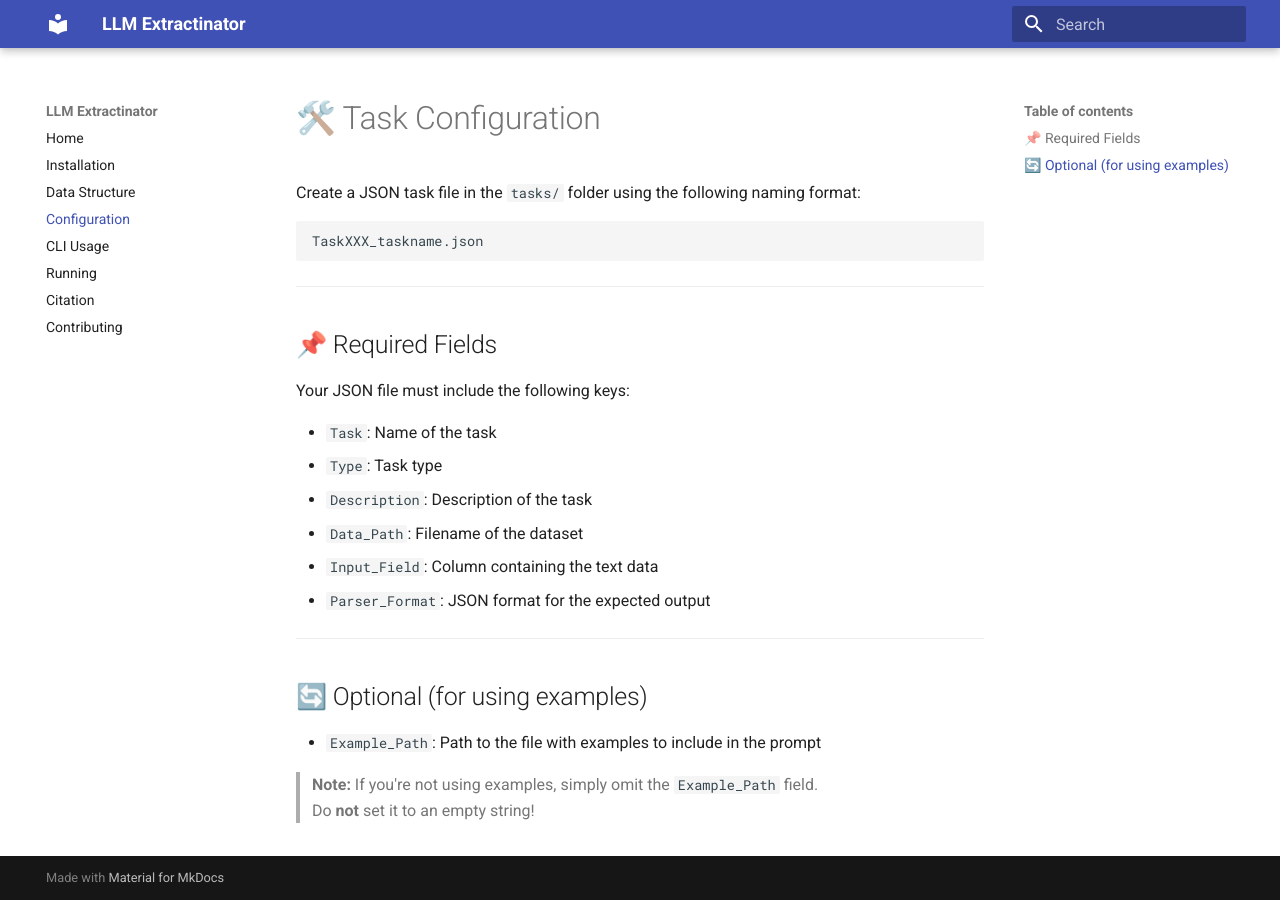
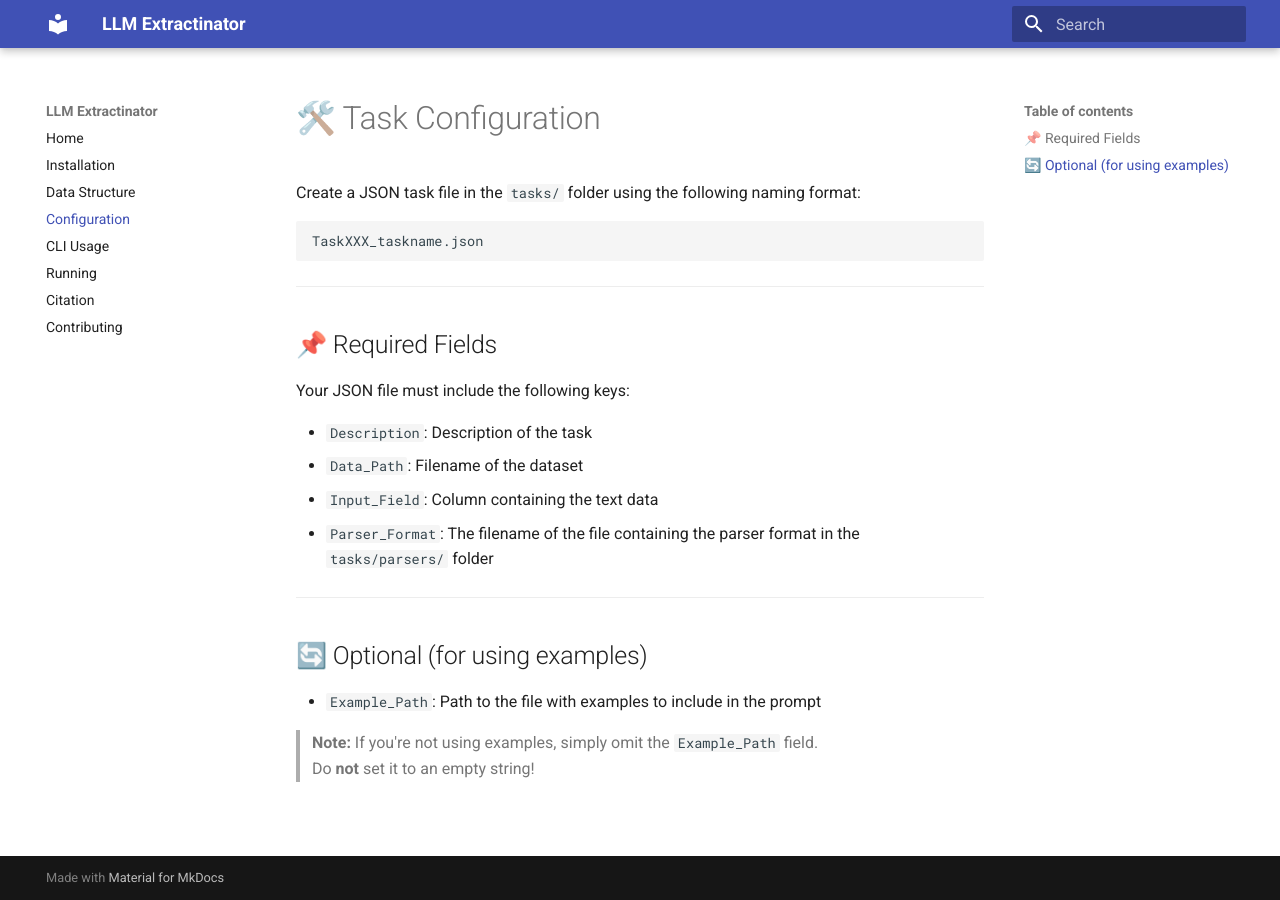
Before and after one commit to DIAGNijmegen/llm_extractinator, an MkDocs documentation site: the page built from docs/configuration.md, in a window 1280 px wide. Built offline with MkDocs 1.6.1 and Material for MkDocs 9.7.7, drawn with Linux system fonts in a browser that asks for light colours.

Commit message:
update docs

```diff
--- a/docs/configuration.md
+++ b/docs/configuration.md
@@ -12,12 +12,10 @@
 
 Your JSON file must include the following keys:
 
-- `Task`: Name of the task
-- `Type`: Task type
 - `Description`: Description of the task
 - `Data_Path`: Filename of the dataset
 - `Input_Field`: Column containing the text data
-- `Parser_Format`: JSON format for the expected output
+- `Parser_Format`: The filename of the file containing the parser format in the `tasks/parsers/` folder
 
 ---
 
```
